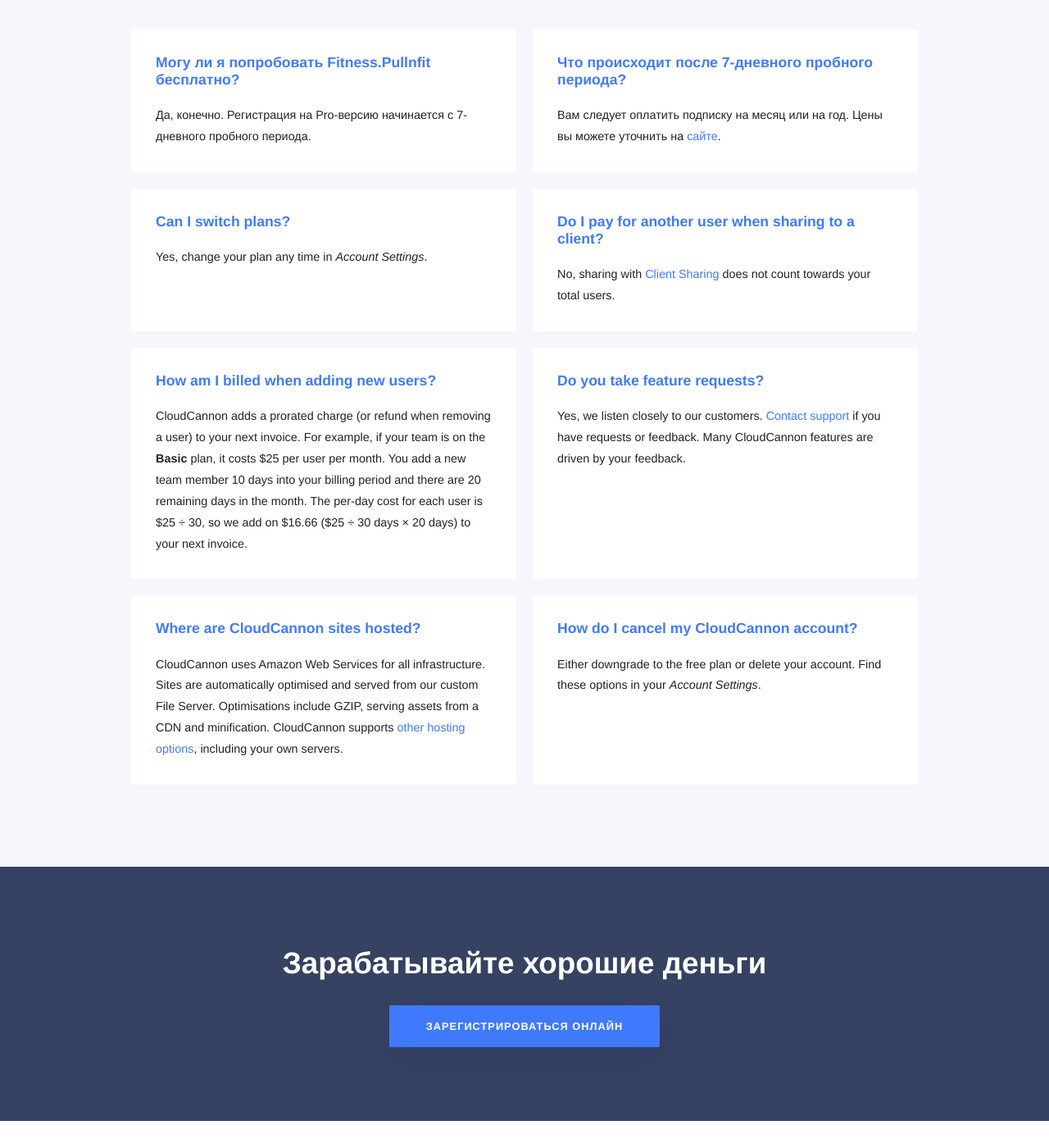
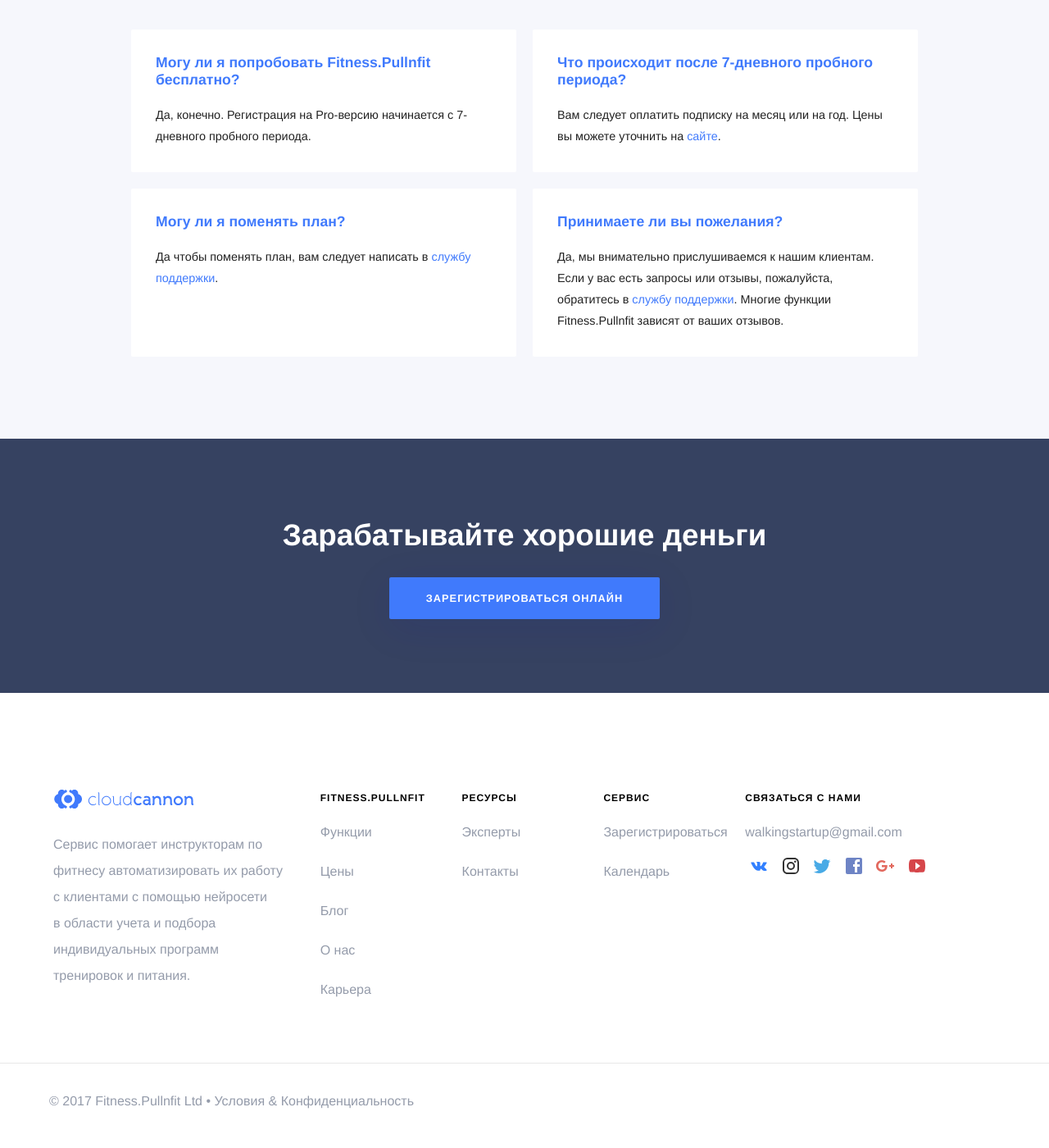
Before and after one commit to RakhimyanTim/fitness.github.io, a Jekyll site: the page built from pages/pricing.html, in a window 1280 px wide and 1400 px high, scrolled down 1075 px. Shown: the whole window at 82% size. Built offline with Jekyll 4.4.1, drawn with Linux system fonts in a browser that asks for light colours; some web fonts are replaced; some of the changed lines change nothing that is shown.

Commit message:
Update pricing.html

```diff
--- a/pages/pricing.html
+++ b/pages/pricing.html
@@ -25,17 +25,9 @@
 
 		{% include components/pricing/faq.html q="Что происходит после 7-дневного пробного периода?" a="Вам следует оплатить подписку на месяц или на год. Цены вы можете уточнить на <a href='https://fitness.pullnfit.ru/pricing/'>сайте</a>." %}
 
-		{% include components/pricing/faq.html q="Can I switch plans?" a="Yes, change your plan any time in <em>Account Settings</em>." %}
+		{% include components/pricing/faq.html q="Могу ли я поменять план?" a="Да чтобы поменять план, вам следует написать в <a href='mailto:walkingstartup@gmail.com'>службу поддержки</a>." %}
 
-		{% include components/pricing/faq.html q="Do I pay for another user when sharing to a client?" a="No, sharing with <a href='https://docs.cloudcannon.com/sharing/client-sharing/' target='_blank'>Client Sharing</a> does not count towards your total users." %}
-
-		{% include components/pricing/faq.html q="How am I billed when adding new users?" a="CloudCannon adds a prorated charge (or refund when removing a user) to your next invoice. For example, if your team is on the <strong>Basic</strong> plan, it costs $25 per user per month. You add a new team member 10 days into your billing period and there are 20 remaining days in the month. The per-day cost for each user is $25 &divide; 30, so we add on $16.66 ($25 &divide; 30 days &times; 20 days) to your next invoice." %}
-
-		{% include components/pricing/faq.html q="Do you take feature requests?" a="Yes, we listen closely to our customers. <a href='mailto:support@cloudcannon.com'>Contact support</a> if you have requests or feedback. Many CloudCannon features are driven by your feedback." %}
-
-		{% include components/pricing/faq.html q="Where are CloudCannon sites hosted?" a="CloudCannon uses Amazon Web Services for all infrastructure. Sites are automatically optimised and served from our custom File Server. Optimisations include GZIP, serving assets from a CDN and minification. CloudCannon supports <a href='https://docs.cloudcannon.com/hosting/options/' target='_blank'>other hosting options</a>, including your own servers." %}
-
-		{% include components/pricing/faq.html q="How do I cancel my CloudCannon account?" a="Either downgrade to the free plan or delete your account. Find these options in your <em>Account Settings</em>." %}
+		{% include components/pricing/faq.html q="Принимаете ли вы пожелания?" a="Да, мы внимательно прислушиваемся к нашим клиентам. Если у вас есть запросы или отзывы, пожалуйста, обратитесь в <a href='mailto:walkingstartup@gmail.com'>службу поддержки</a>. Многие функции Fitness.Pullnfit зависят от ваших отзывов." %}
 	</ul>
 </section>
 <script src="/js/pricing.js"></script>
```
